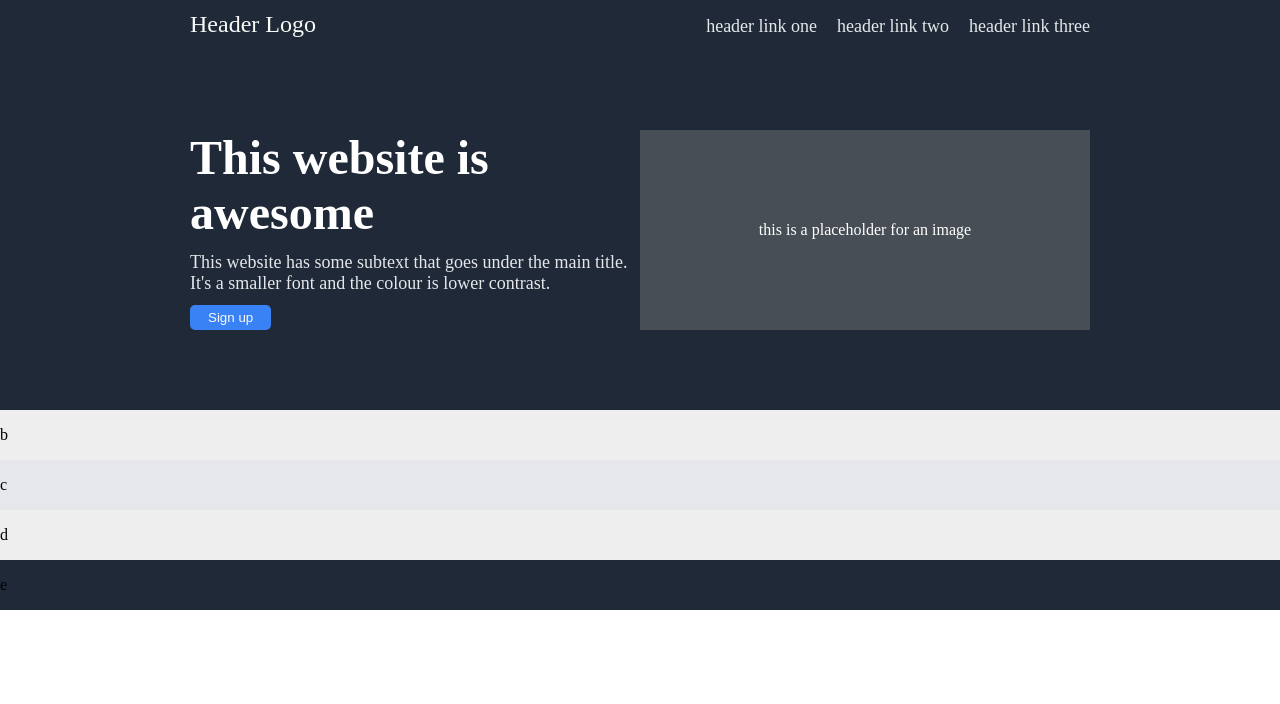
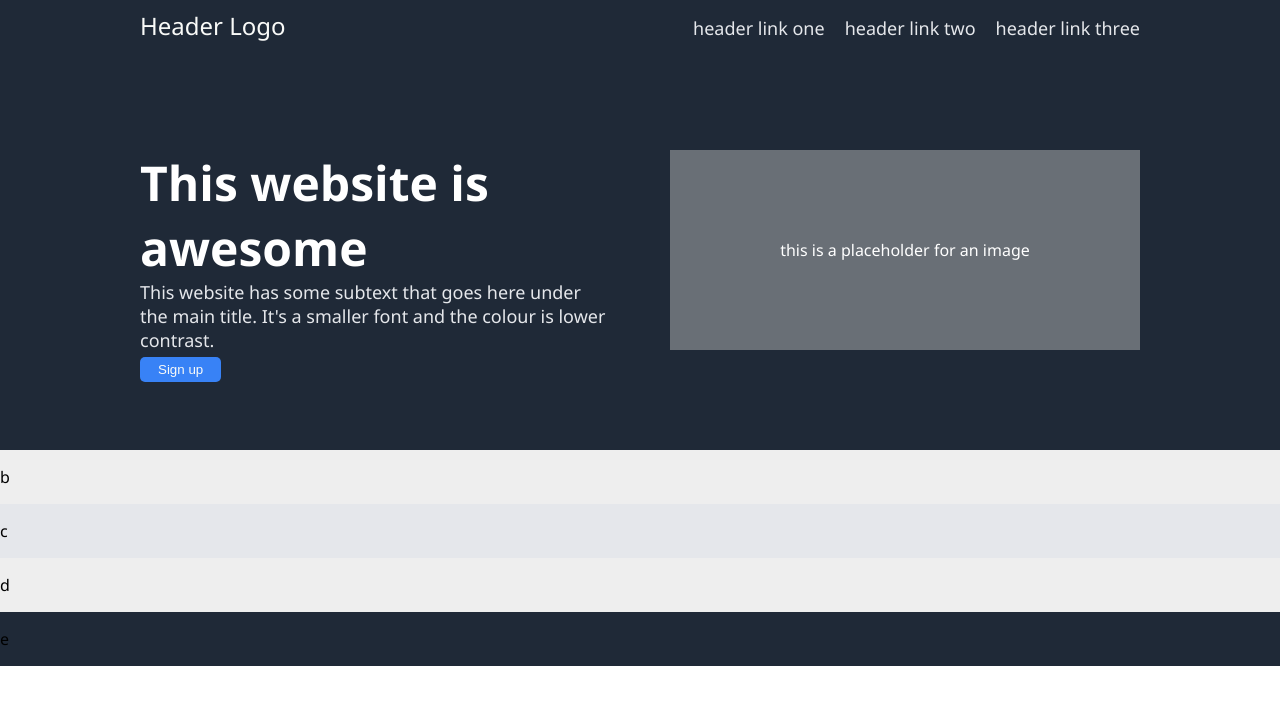
Before and after one commit to Sarmmie2706/landing-page, a plain HTML site: page index.html in a window 1280 px wide. Drawn offline with Linux system fonts and the light colour scheme.

Commit message:
Perfect first container's font and spacing

```diff
--- a/index.html
+++ b/index.html
@@ -21,7 +21,7 @@
             <div class="header-main">
                 <div class="mainone">
                     <div class="textmain">This website is awesome</div>
-                    <div class="textsub">This website has some subtext that goes under the main title. It's a smaller font and the colour is lower contrast.</div>
+                    <div class="textsub">This website has some subtext that goes here under the main title. It's a smaller font and the colour is lower contrast.</div>
                     <div><button>Sign up</button></div>
                 </div>
                 <div class="maintwo">this is a placeholder for an image</div>
--- a/style.css
+++ b/style.css
@@ -3,6 +3,7 @@ body {
     flex-direction: column;
     flex: 1;
     margin: 0;
+    font-family: 'Segoe UI', Tahoma, Geneva, Verdana, sans-serif;
 }
 
 .one {
@@ -15,7 +16,7 @@ body {
 
 .header-top, .header-main {
     display: flex;
-    width: 900px;
+    width: 1000px;
 }
 
 .header-top {
@@ -25,7 +26,8 @@ body {
 
 .header-main {
     height: 200px;
-    margin: 80px;
+    margin: 100px;
+    justify-content: space-between;
 }
 
 
@@ -41,7 +43,7 @@ body {
 }
 
 .mainone, .maintwo {
-    width: 450px;
+    width: 470px;
     height: 200px;
 }
 
@@ -49,11 +51,12 @@ body {
     margin: 0px;
     display: flex;
     flex-direction: column;
-    justify-content: space-between;
+    justify-content: space-evenly;
+
 }
 
 .maintwo {
-    background-color: #6d6f7285;
+    background-color: #8f9397a8;
     display: flex;
     justify-content: center;
     align-items: center;
@@ -82,6 +85,7 @@ button {
     color: #F9FAF8;
     padding: 5px 18px;
     border-style: none;
+    margin-top: 5px;
 }
 
 
```
